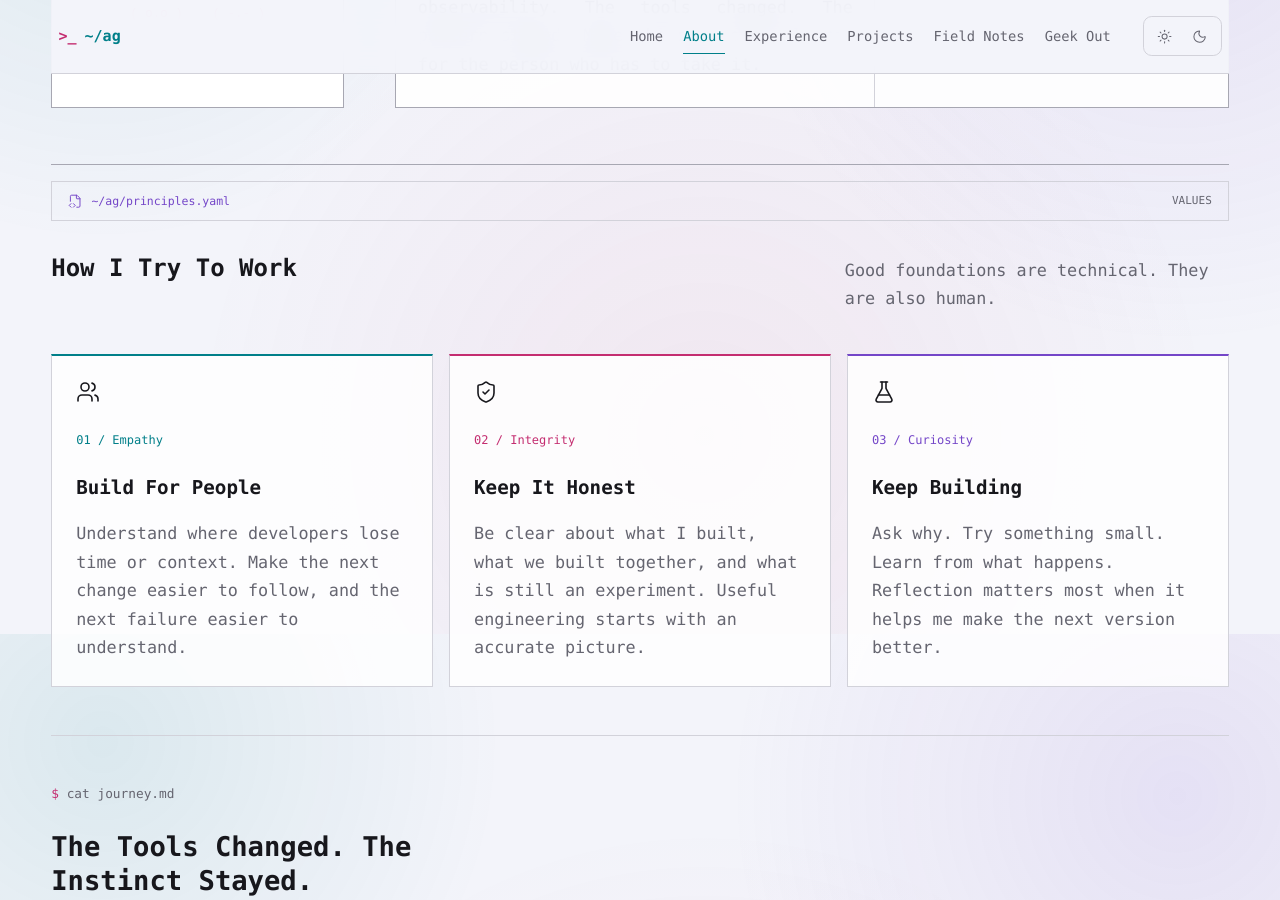
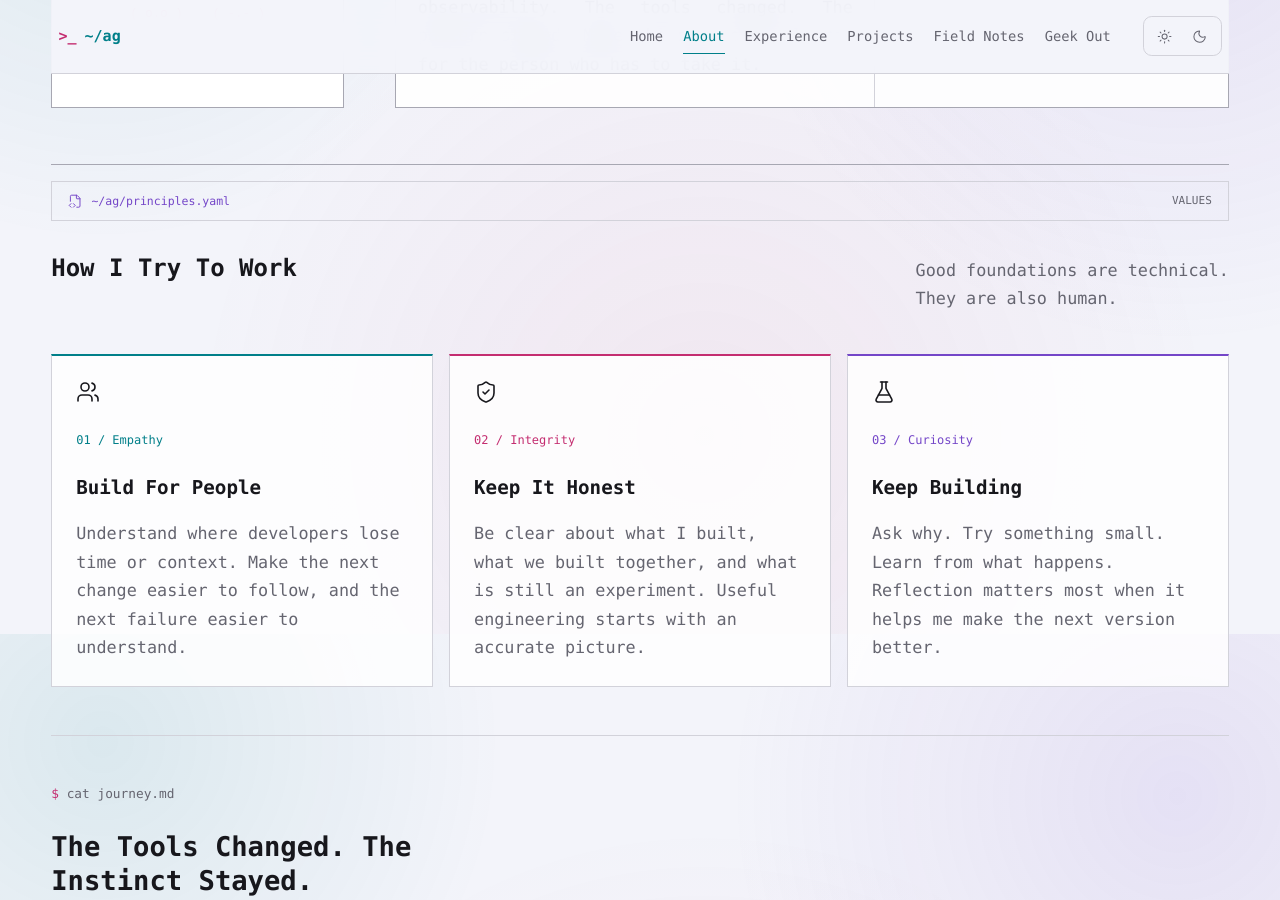
Before and after one commit to ANISHG-26/ANISHG-26.github.io, a Jekyll site: the page built from about.html, in a window 1280 px wide and 900 px high, scrolled down 1166 px. Built offline with Jekyll 4.4.1, drawn with Linux system fonts in a browser that asks for light colours; nearby versions of some CDN libraries.

Commit message:
style: split About principles quote

```diff
--- a/about.html
+++ b/about.html
@@ -50,7 +50,7 @@ permalink: /about/
 </section>
 <section class="principles-section" aria-labelledby="principles-title">
   <div class="terminal-window-bar"><span><i data-lucide="file-code-2" aria-hidden="true"></i> ~/ag/principles.yaml</span><span class="file-type">VALUES</span></div>
-  <div class="section-heading-row"><h2 id="principles-title">How I Try To Work</h2><p>Good foundations are technical. They are also human.</p></div>
+  <div class="section-heading-row"><h2 id="principles-title">How I Try To Work</h2><p>Good foundations are technical.<br>They are also human.</p></div>
   <div class="principles-grid">
     <article class="principle-card principle-cyan"><i data-lucide="users" aria-hidden="true"></i><span>01 / Empathy</span><h3>Build For People</h3><p>Understand where developers lose time or context. Make the next change easier to follow, and the next failure easier to understand.</p></article>
     <article class="principle-card principle-pink"><i data-lucide="shield-check" aria-hidden="true"></i><span>02 / Integrity</span><h3>Keep It Honest</h3><p>Be clear about what I built, what we built together, and what is still an experiment. Useful engineering starts with an accurate picture.</p></article>
```
